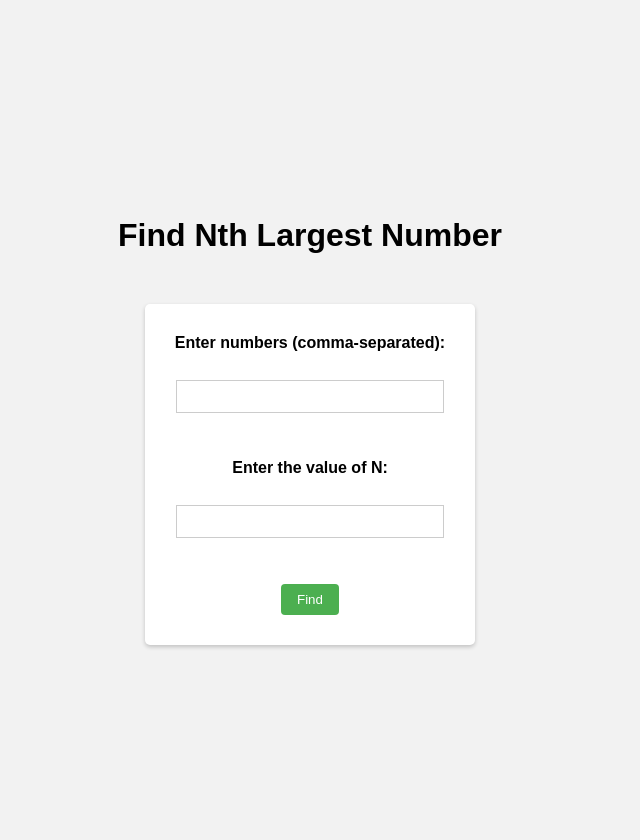
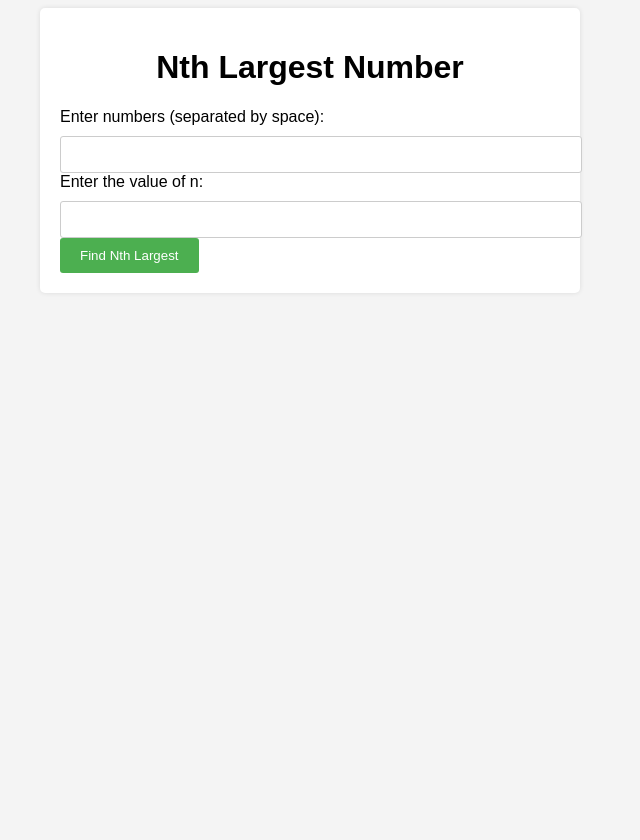
Before and after one commit to tashinhoss/PaaSProgram, a Flask app: page / in a window 1280 px wide. Shown: the whole page, without its empty margins (330-970 px from the left). After the commit the page ends 273 px from the top, so only its background shows below. Run offline with Flask 3, Linux system fonts and the light colour scheme.

Commit message:
Update index.html

```diff
--- a/paasprogram4/templates/index.html
+++ b/paasprogram4/templates/index.html
@@ -1,95 +1,77 @@
 <!DOCTYPE html>
 <html>
 <head>
-    <title>Find Nth Largest Number</title>
-    <link rel="stylesheet" type="text/css" href="{{ url_for('static', filename='style.css') }}">
+    <title>Nth Largest Number</title>
     <style>
         body {
-            display: flex;
-            flex-direction: column;
-            align-items: center;
-            justify-content: center;
-            height: 100vh;
-            margin: 0;
-            background-color: #f2f2f2;
+            font-family: Arial, sans-serif;
+            background-color: #f4f4f4;
+        }
+
+        .container {
+            max-width: 500px;
+            margin: 0 auto;
+            padding: 20px;
+            background-color: #fff;
+            box-shadow: 0 0 5px rgba(0, 0, 0, 0.1);
+            border-radius: 5px;
         }
 
         h1 {
             text-align: center;
-            margin-bottom: 20px;
         }
 
-        form {
-            display: flex;
-            flex-direction: column;
-            align-items: center;
-            background-color: #fff;
-            padding: 30px;
-            border-radius: 5px;
-            box-shadow: 0px 2px 4px rgba(0, 0, 0, 0.2);
-        }
-
-        form label {
-            font-weight: bold;
+        label {
+            display: block;
             margin-bottom: 10px;
         }
 
-        form input[type="text"],
-        form input[type="number"] {
-            padding: 8px;
-            width: 250px;
-            margin-bottom: 10px;
+        input[type="text"], input[type="number"] {
+            width: 100%;
+            padding: 10px;
             border: 1px solid #ccc;
+            border-radius: 3px;
         }
 
-        button[type="submit"] {
-            padding: 8px 16px;
-            background-color: #4CAF50;
+        button {
+            padding: 10px 20px;
+            background-color: #4caf50;
             color: #fff;
             border: none;
-            border-radius: 4px;
+            border-radius: 3px;
             cursor: pointer;
         }
 
-        button[type="submit"]:hover {
-            background-color: #45a049;
-        }
-
-        p.error {
-            color: red;
+        p {
             text-align: center;
-            margin-top: 10px;
-        }
-
-        p.result {
-            text-align: center;
-            margin-top: 20px;
-            font-weight: bold;
             font-size: 18px;
+            margin-top: 30px;
         }
     </style>
 </head>
 <body>
-    <h1>Find Nth Largest Number</h1>
+    <div class="container">
+        <h1>Nth Largest Number</h1>
+        <form method="POST" action="/">
+            <label for="numbers">Enter numbers (separated by space):</label>
+            <input type="text" id="numbers" name="numbers" required>
 
-    {% if error %}
-        <p class="error">{{ error }}</p>
-    {% endif %}
+            <label for="n">Enter the value of n:</label>
+            <input type="number" id="n" name="n" required>
 
-    <form action="/" method="post">
-        <label for="numbers">Enter numbers (comma-separated):</label>
-        <br>
-        <input type="text" id="numbers" name="numbers" required>
-        <br><br>
-        <label for="n">Enter the value of N:</label>
-        <br>
-        <input type="number" id="n" name="n" min="1" required>
-        <br><br>
-        <button type="submit">Find</button>
-    </form>
+            <button type="submit">Find Nth Largest</button>
+        </form>
 
-    {% if nth_largest %}
-        <p class="result">The {{ n }}th largest number is: {{ nth_largest }}</p>
-    {% endif %}
-</body>
-</html>
+        {% if nth_largest is defined %}
+        <p>The nth largest number is: {{ nth_largest }}</p>
+        {% endif %}
+
+        {% if numbers is defined %}
+        <p>Input Numbers: {{ numbers }}</p>
+        {% endif %}
+
+        {% if n is defined %}
+        <p>Value of n: {{ n }}</p>
+        {% endif %}
+    </div>
+</body
```
